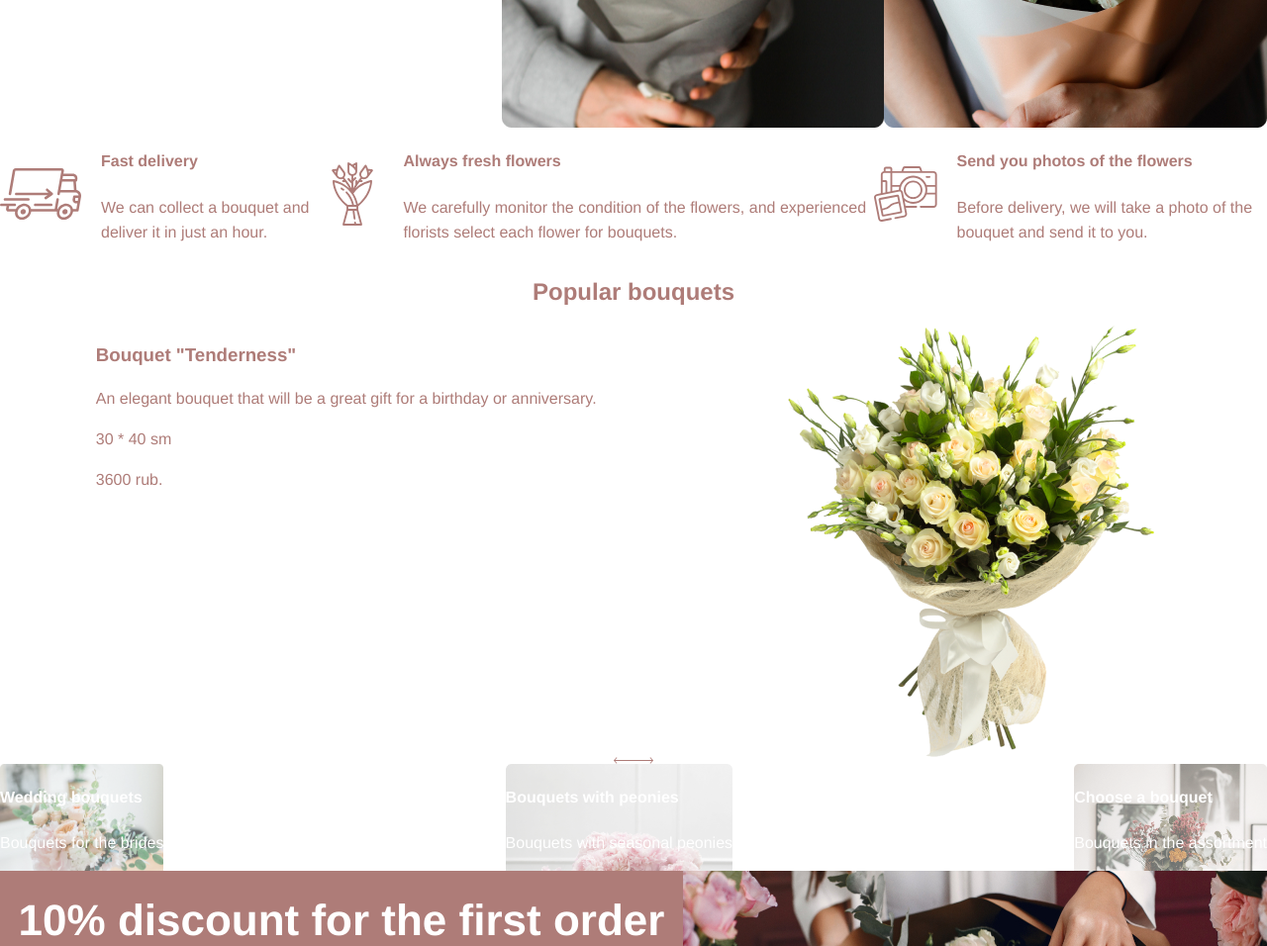
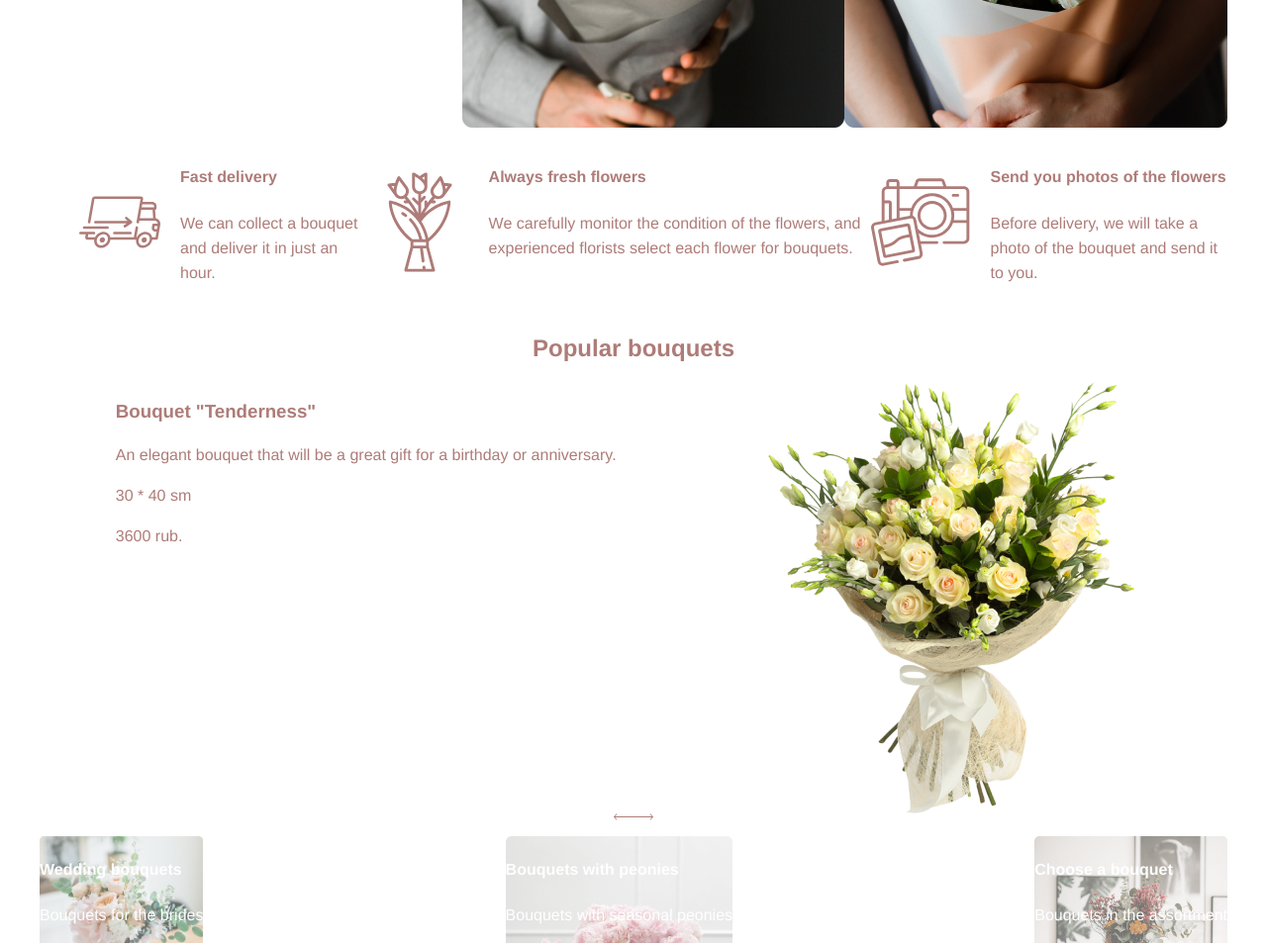
Before and after one commit to olgam1711/botanika-shop, a website: page index.html in a window 1280 px wide. Shown: the part 380-1336 px from the top of the page at 99% size. Drawn offline with Linux system fonts and the light colour scheme.

Commit message:
changed some sections to lists
in some sections there were div tags, now they are ul-li tags

```diff
--- a/css/style.css
+++ b/css/style.css
@@ -18,11 +18,11 @@ img {
   height: auto;
 }
 
-/*.container {
-  min-width: 1200px;
+.container {
+  max-width: 1200px;
   margin: 0 auto;
   overflow: hidden;
-}*/
+}
 
 a {
   color: #AE7C78;
@@ -129,23 +129,23 @@ a:active {
   border-radius: 40%;
 }
 
-/*main-advantage*/
+/*advantage-list*/
 
-.main-advantage {
+.advantage-list {
   display: flex;
   justify-content: space-around;
 }
 
-.main-advantage__desc {
+.advantage-list__desc {
   display: flex;
   justify-content: space-around;
 }
 
-.main-advantage__desc img {
+.advantage-list__desc img {
   padding-right: 20px;
 }
 
-.main-advantage__desc img:last-child {
+.advantage-list__desc img:last-child {
   padding-right: 0;
 }
 
@@ -172,29 +172,34 @@ a:active {
 
 /*main-catalogue*/
 
-.main-catalogue {
+.catalogue-list {
   display: flex;
   justify-content: space-between;
+  padding-left: 0;
+  list-style-type: none;
 }
 
-.main-catalogue__desc {
-  color: #ffffff;
+.catalogue-list__desc {
   opacity: 0.6;
 }
 
-.main-catalogue__desc--first {
+.catalogue-list__desc a {
+  color: #ffffff;
+}
+
+.catalogue-list__desc--first {
   background-image: url("../img/select-1.jpg");
   background-size: 100%;
   background-repeat: no-repeat;
 }
 
-.main-catalogue__desc--second {
+.catalogue-list__desc--second {
   background-image: url("../img/select-2.jpg");
   background-size: 100%;
   background-repeat: no-repeat;
 }
 
-.main-catalogue__desc--third {
+.catalogue-list__desc--third {
   background-image: url("../img/select-3.jpg");
   background-size: 100%;
   background-repeat: no-repeat;
@@ -218,6 +223,8 @@ a:active {
 
 .main-steps__list {
   display: flex;
+  justify-content: space-between;
+  padding-left: 0;
   list-style-type: none;
 }
 
@@ -236,6 +243,8 @@ a:active {
 
 .main-reviews__list {
   display: flex;
+  justify-content: space-between;
+  padding-left: 0;
   list-style-type: none;
   border: 1px solid #AE7C78;
 }
--- a/index.html
+++ b/index.html
@@ -29,9 +29,8 @@
     </header>
 
     <main class="main">
-        <!-- где должен быть container? -->
 
-        <section class="main__promo main-promo">
+        <section class="main__promo main-promo container">
             <div class="main-promo__desc">
                 <h1>Author's bouquets in <i>Petersburg</i></h1>
 
@@ -45,8 +44,9 @@
             <img src="img/promo-2.jpg" width="387" height="420" alt="">
         </section>
 
-        <section class="main__advantage main-advantage">
-            <div class="main-advantage__desc">
+        <section class="main__advantage main-advantage container">
+            <ul class="main-advantage__list advantage-list">
+                <div class="advantage-list__desc">
                     <img src="img/advantage-1.svg" width="100" height="33" alt="">
 
                     <div>
@@ -56,7 +56,7 @@
                     </div>
                 </div>
 
-            <div class="main-advantage__desc">
+                <div class="advantage-list__desc">
                     <img src="img/advantage-2.svg" width="100" height="33" alt="">
 
                     <div>
@@ -66,7 +66,7 @@
                     </div>
                 </div>
 
-            <div class="main-advantage__desc">
+                <div class="advantage-list__desc">
                     <img src="img/advantage-3.svg" width="100" height="33" alt="">
 
                     <div>
@@ -75,9 +75,10 @@
                         <p>Before delivery, we will take a photo of the bouquet and send it to you.</p>
                     </div>
                 </div>
+            </ul>
         </section>
 
-        <section class="main__popular main-popular">
+        <section class="main__popular main-popular container">
             <h2>Popular bouquets</h2>
 
             <div class="main-popular__desc">
@@ -101,27 +102,35 @@
             </div>
         </section>
 
-        <section class="main__catalogue main-catalogue">
-            <a href="#" class="main-catalogue__desc main-catalogue__desc--first">
+        <section class="main__catalogue main-catalogue container">
+            <ul class="main-catalogue__list catalogue-list">
+                <li class="catalogue-list__desc catalogue-list__desc--first">
+                    <a href="#">
                         <h4>Wedding bouquets</h4>
 
                         <p>Bouquets for the brides</p>
                     </a>
+                </li>
 
-            <a class="main-catalogue__desc main-catalogue__desc--second">
+                <li class="catalogue-list__desc catalogue-list__desc--second">
+                    <a href="#">
                         <h4>Bouquets with peonies</h4>
 
                         <p>Bouquets with seasonal peonies</p>
                     </a>
+                </li>
 
-            <a class="main-catalogue__desc main-catalogue__desc--third">
+                <li class="catalogue-list__desc catalogue-list__desc--third">
+                    <a href="#">
                         <h4>Choose a bouquet</h4>
 
                         <p>Bouquets in the assortment</p>
                     </a>
+                </li>
+            </ul>
         </section>
 
-        <section class="main__sale main-sale">
+        <section class="main__sale main-sale container">
             <div>
                 <h2>10% discount for the first order</h2>
 
@@ -131,7 +140,7 @@
             <img src="img/sale.jpg" width="590" height="391" alt="">
         </section>
 
-        <section class="main__steps main-steps">
+        <section class="main__steps main-steps container">
             <h2>4 steps for the perfect bouquet</h2>
 
             <ul class="main-steps__list">
@@ -169,7 +178,7 @@
             </ul>
         </section>
 
-        <section class="main__reviews main-reviews">
+        <section class="main__reviews main-reviews container">
             <h2>Reviews</h2>
 
             <ul class="main-reviews__list">
```
Also changed, not shown: 1 other file. Lines whose indentation alone changed are shown as unchanged.
